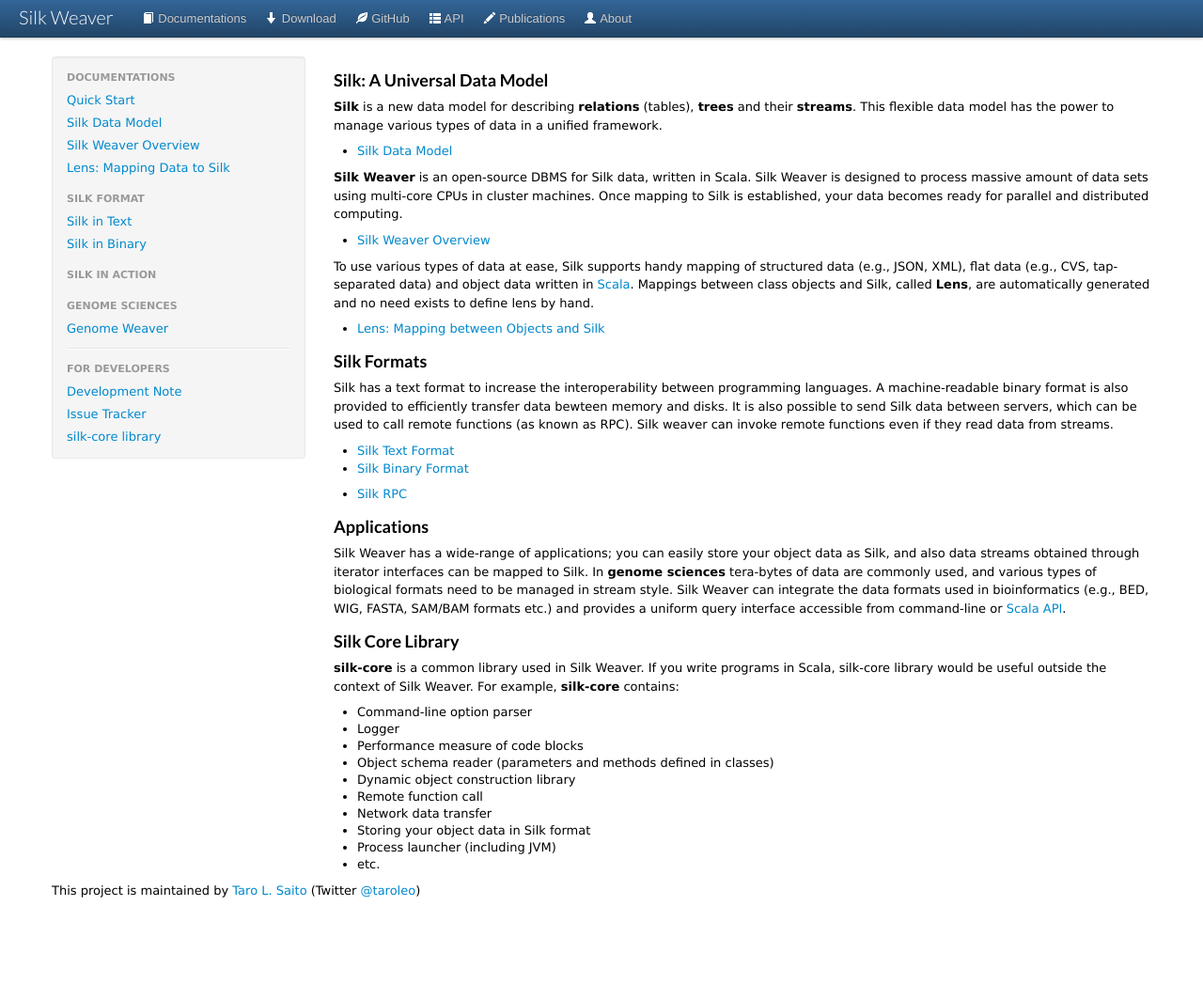
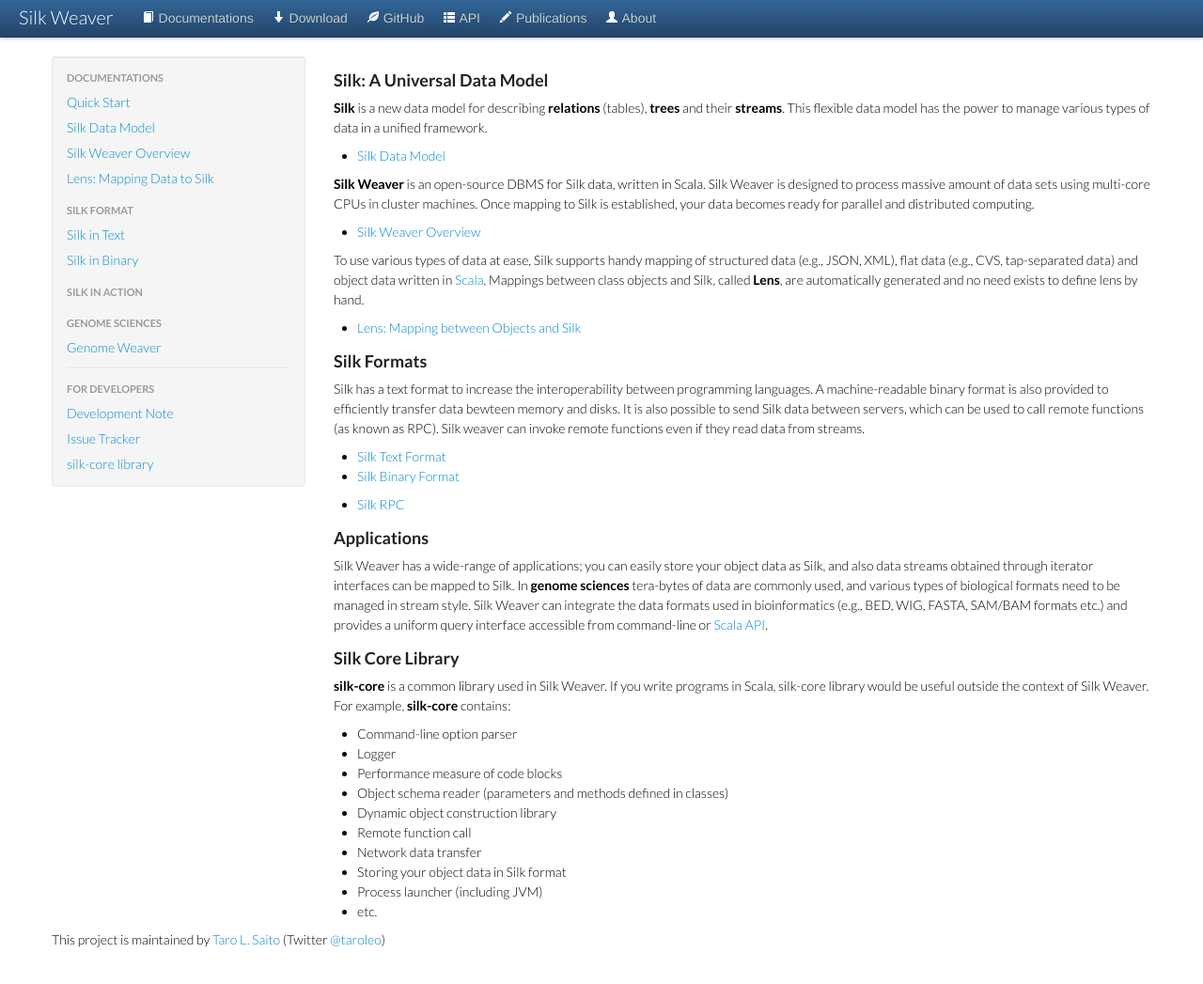
Before and after one commit to xerial/silk, a Jekyll site: the page built from index.md, in a window 1280 px wide and 1059 px high. Shown: the top 1047 px of the window at 94% size. Built offline with Jekyll 4.4.1, drawn with Linux system fonts in a browser that asks for light colours; Markdown is read by kramdown in place of the engine named in the settings.

Commit message:
Update font style

```diff
--- a/stylesheets/styles.css
+++ b/stylesheets/styles.css
@@ -1,26 +1,23 @@
 @import url(https://fonts.googleapis.com/css?family=Lato:300italic,700italic,300,700);
 
 body {
- font:13px/1.5 Verdana, Arial, Helvetica, sans-serif;
+ font:14px/1.5 Verdana, Arial, Helvetica, sans-serif;
  color:#000;
  font-weight:300;
 }
 
+p, a, li {
+ font:14px/1.5 Lato, "Helvetica Neue", Helvetica, Arial, sans-serif;
+ font-weight:300;
+}
 
 h1, h2, h3, h4, h5, h6 {
-  font-family:Lato, "Helvetica Neue", Helvetica, Arial, sans-serif;*/
+  font-family:Lato, "Helvetica Neue", Helvetica, Arial, sans-serif;
   color:#222;
   margin:12px 0 5px;
 }
 
-p {
- font:13px/1.5 Verdana, Arial, Helvetica, sans-serif;
- font-weight:300;
-}
 
-.brand {
-  font-family:Lato, "Helvetica Neue", Helvetica, Arial, sans-serif;*/
-}
 
 .brand a {
   color: #0088cc;
@@ -33,9 +30,12 @@ p {
 }
 
 
-.navbar {
-  font-family:"Helvetica Neue", Helvetica, Arial, sans-serif;*/
+.navbar a {
+  font-family:"Helvetica Neue", Helvetica, Arial, sans-serif;
   color: #336699;
+}
+.navbar .brand {
+  font-family:Lato, "Helvetica Neue", Helvetica, Arial, sans-serif;
 }
 
 
```
